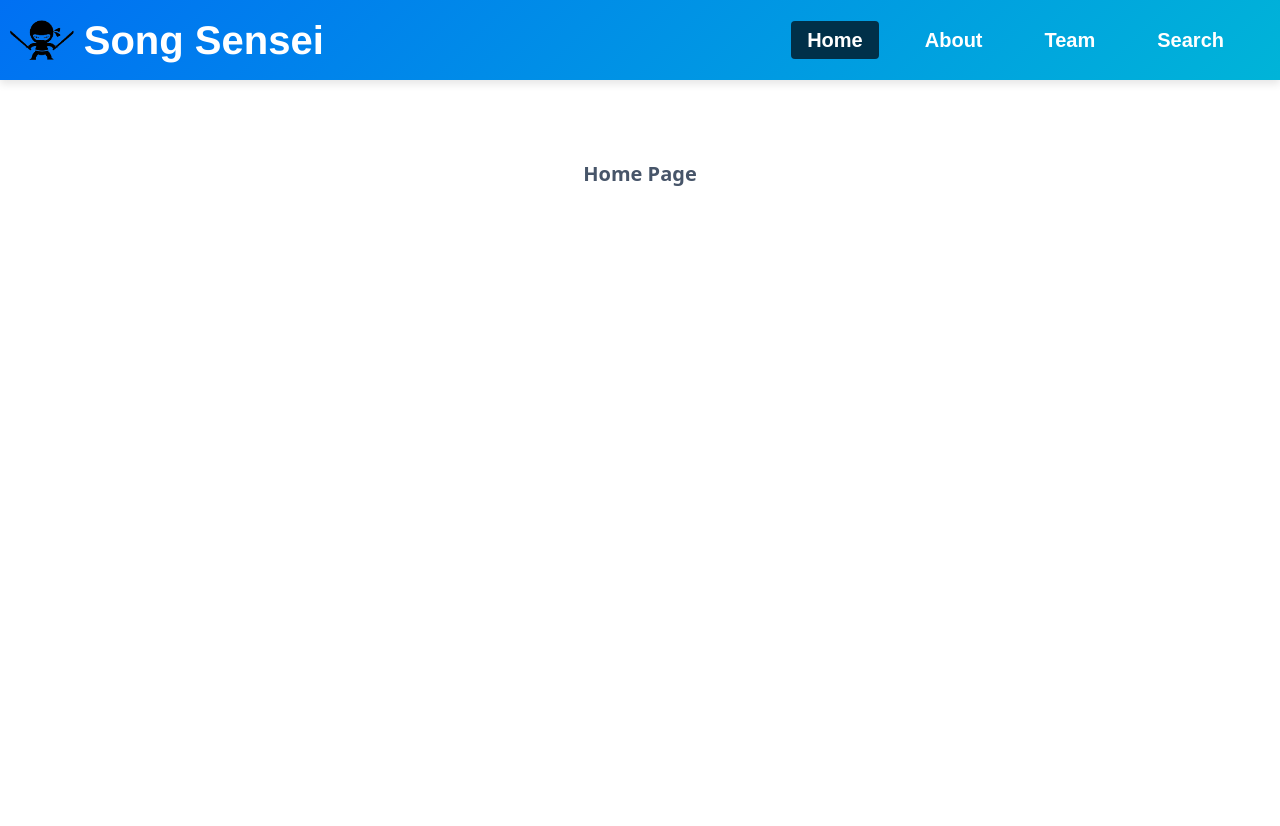
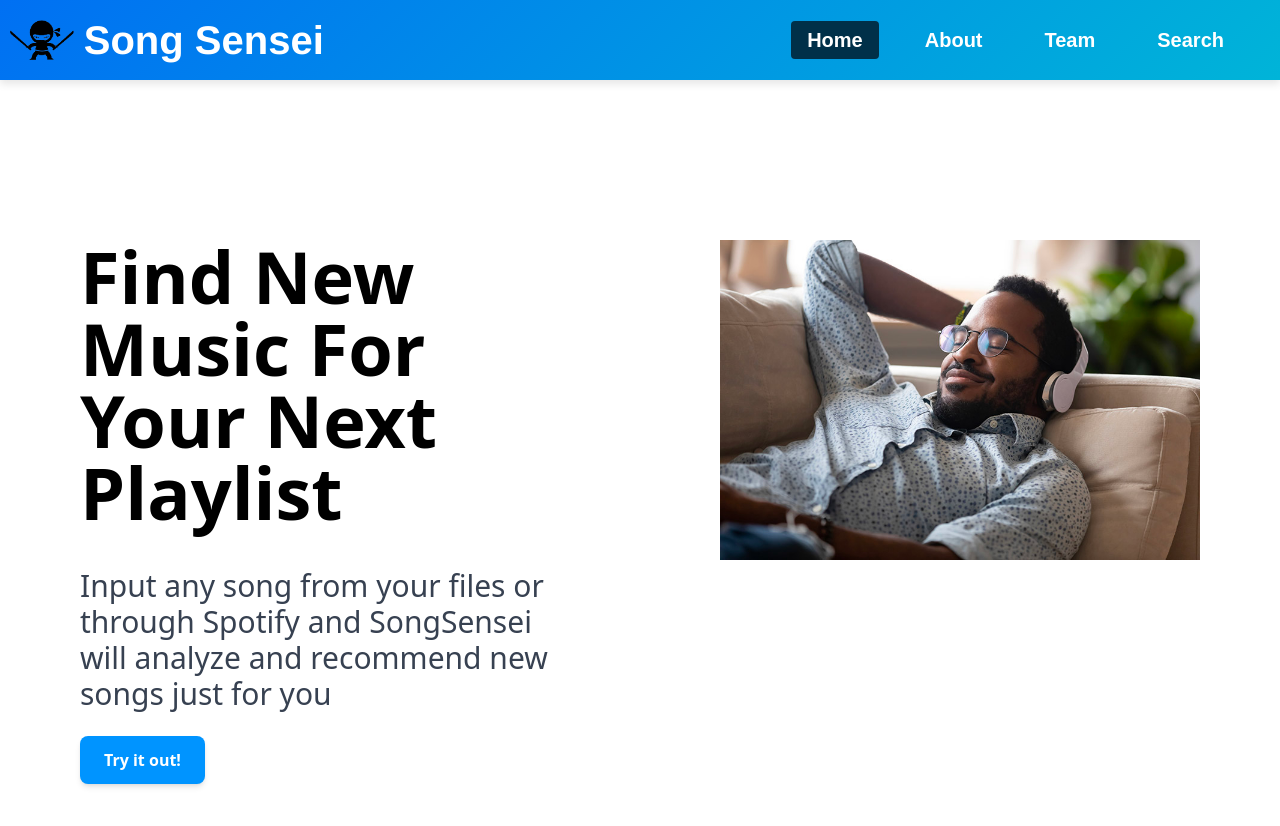
Before and after one commit to priyansh007/SongSensei, a React (Vite) app in the folder frontend/: page / in a window 1280 px wide. Shown: the top 826 px of the page. Before the commit the page ends 800 px from the top, so only its background shows below. Built offline with nearby package versions, Linux system fonts and the light colour scheme.

Commit message:
Home page

```diff
--- a/frontend/src/pages/home.jsx
+++ b/frontend/src/pages/home.jsx
@@ -1,8 +1,33 @@
+import homepic from "../images/home_image.png";
+import { Link } from "wouter";
+
 function Home() {
   return (
-      <h1 className="text-center text-xl font-bold text-slate-600 mt-20">
-          Home Page
-      </h1>
+    <div className="flex justify-center mt-20">
+      <div className="flex-1 m-20 flex flex-col justify-center">
+        <h1 className="text-7xl font-bold text-black">
+          Find New Music For Your Next Playlist
+        </h1>
+        <h2 className="text-3xl text-gray-700 mt-10">
+          Input any song from your files or through Spotify and SongSensei will analyze and recommend new songs just for you
+        </h2>
+        <div className="mt-6 flex">
+          <Link href="/search">
+            <button style={{ backgroundColor: "rgb(0, 148, 255)" }} className="py-3 px-6 text-white font-semibold rounded-lg shadow-md hover:bg-blue-600 transition-colors">
+              Try it out!
+            </button>
+          </Link>
+        </div>
+      </div>
+      <div className="flex-1 m-20">
+        <img
+          src={homepic}
+          alt="Image"
+          className="max-h-1/2 max-w-1/2"
+        />
+      </div>
+    </div>
   );
 }
+
 export default Home;
```
Also changed, not shown: frontend/src/images/home_image.png (added).
